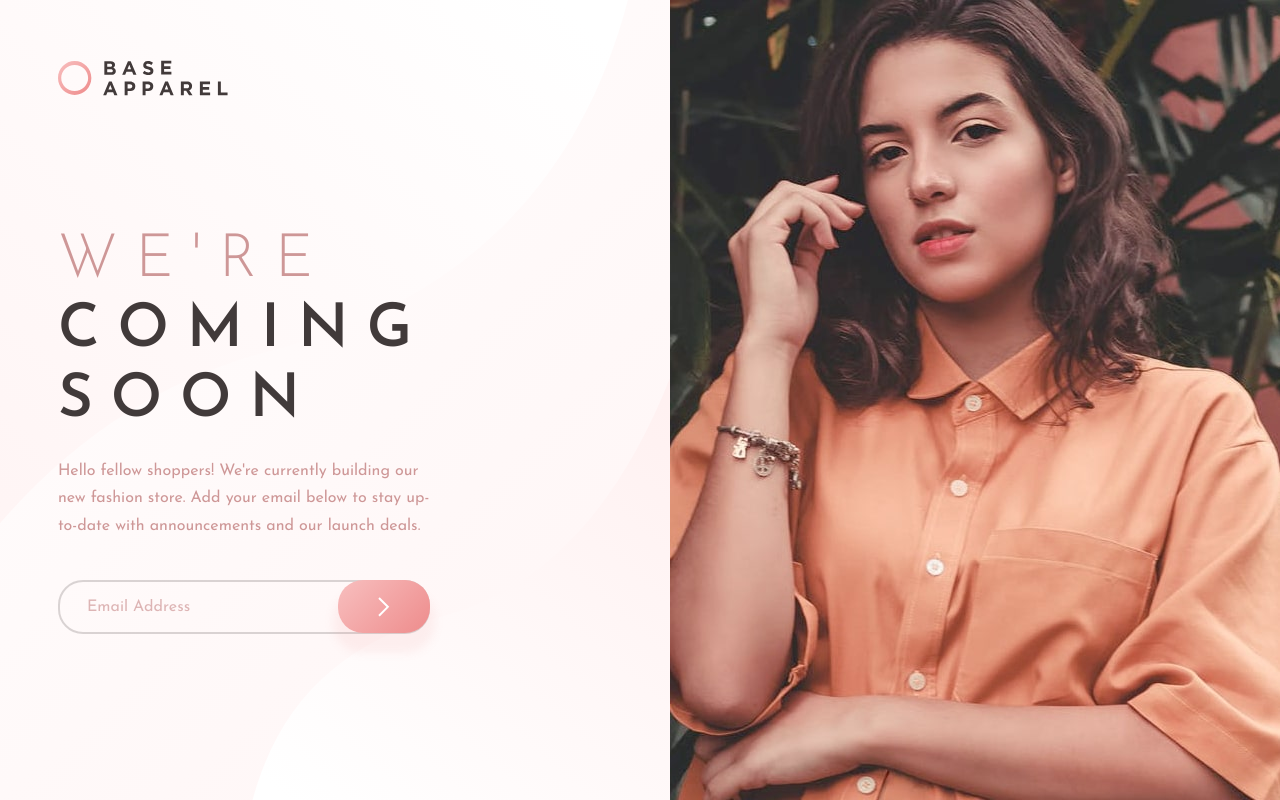
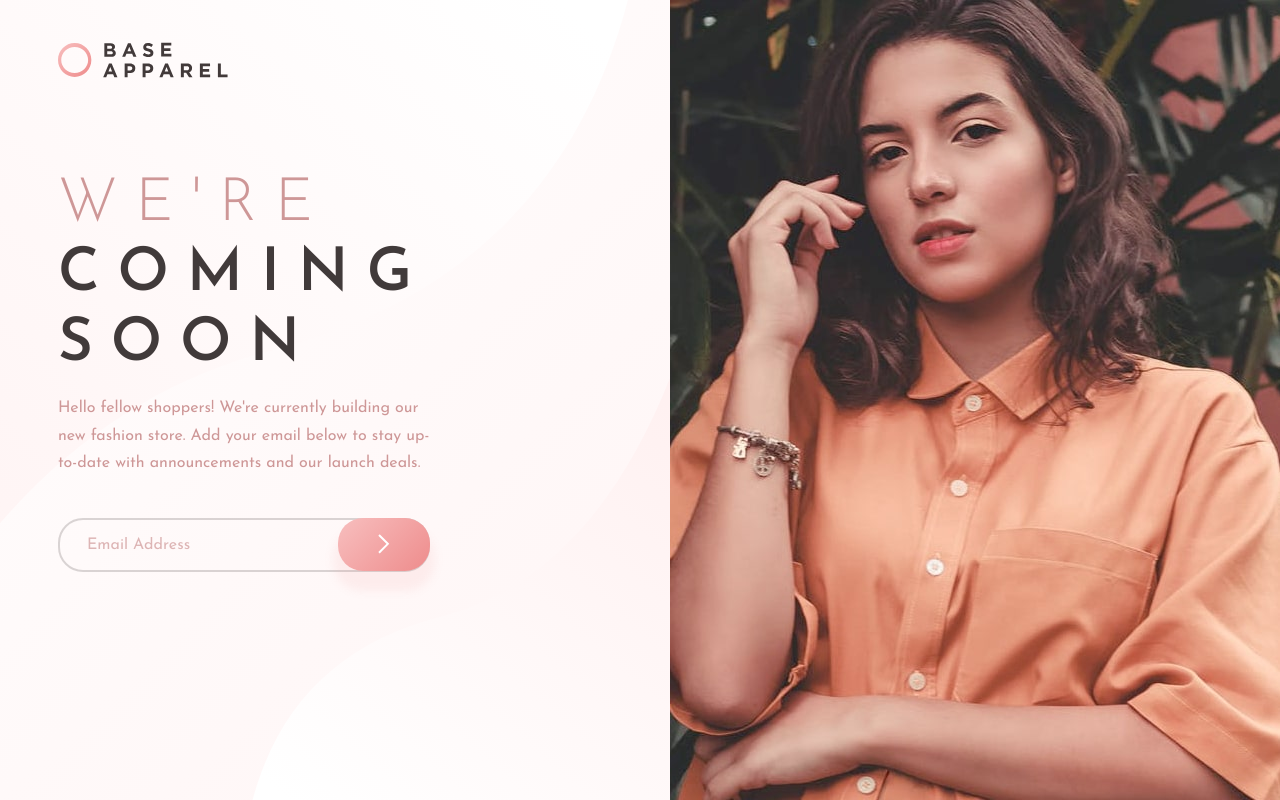
Before and after one commit to tbrownlee/Base-Apparel-Coming-Soon, a plain HTML site: page index.html in a window 1280 px wide. Drawn offline with Linux system fonts and the light colour scheme.

Commit message:
Applied overflow: hidden to body + other changes

```diff
--- a/style.css
+++ b/style.css
@@ -196,14 +196,18 @@ main {
 
 
 @media only screen and (min-width: 40rem) {
+    body {
+        overflow: hidden;
+    }
+
     main {
         flex-direction: row-reverse;
     }
 
     /* Header section */
     .header {
-        margin-bottom: 13rem;
-        height: auto;
+        margin-bottom: 11rem;
+        height: 0rem;
 
         background-color: transparent;
     }
@@ -229,7 +233,7 @@ main {
     }
 
     .text h1 {
-        margin-bottom: 2.2rem;
+        margin-bottom: 1.5rem;
 
         font-size: 6rem;
         line-height: 7rem;
```
